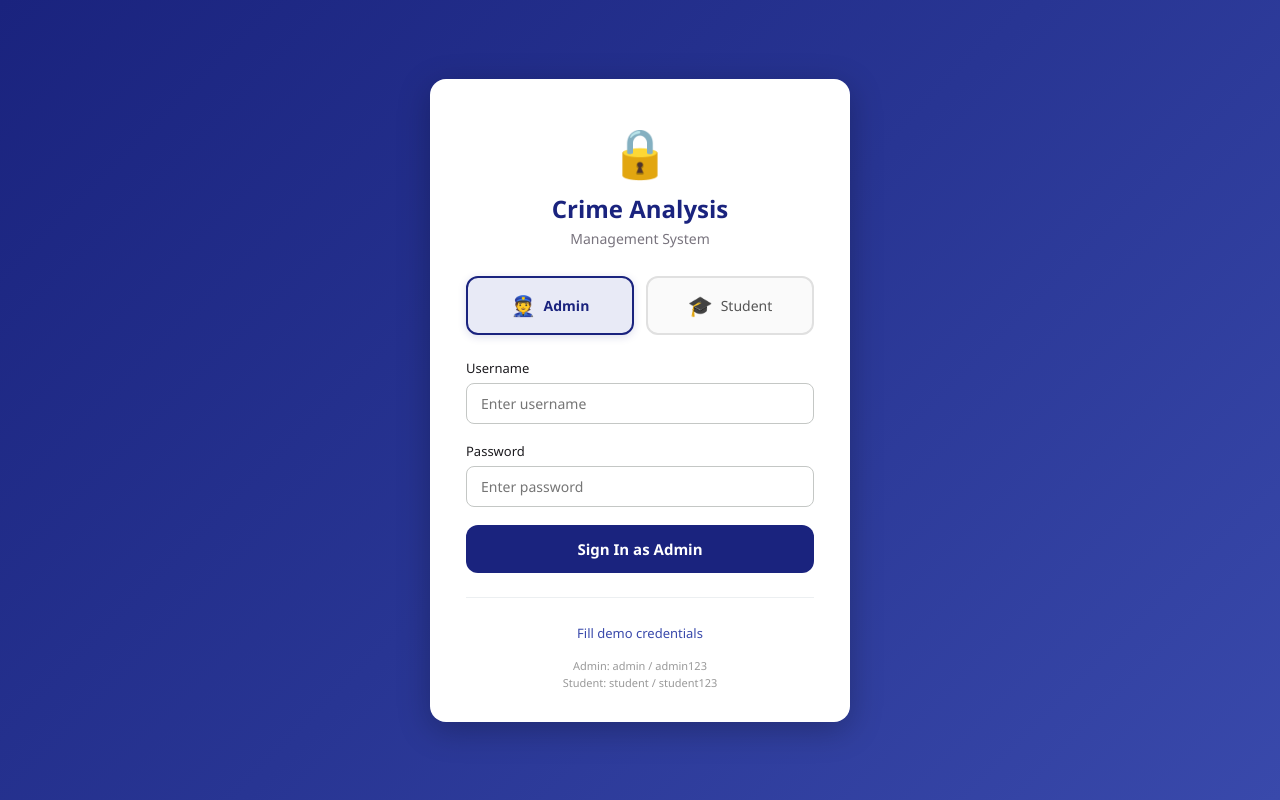
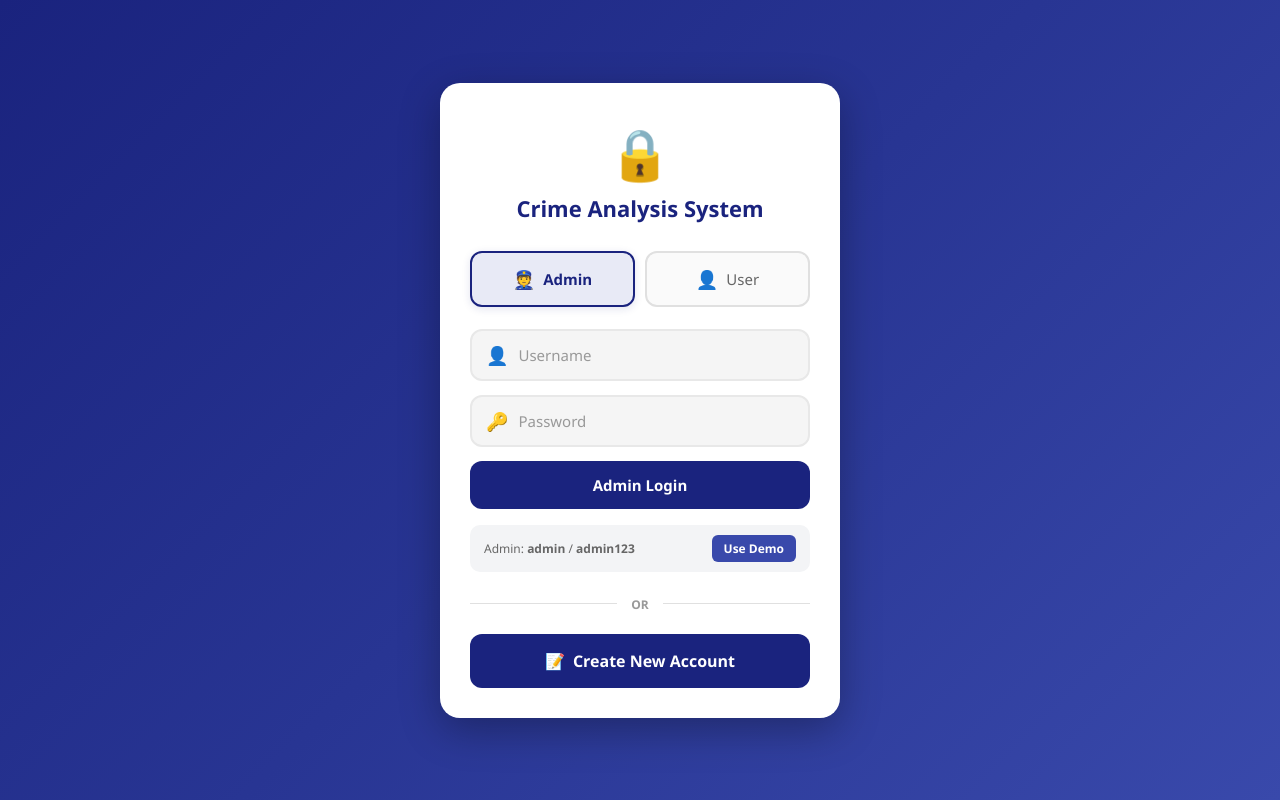
Before and after one commit to Nandinee479/crime-analysis, a Svelte app: page / in a window 1280 px wide. Built offline with nearby package versions, Linux system fonts and the light colour scheme.

Commit message:
Add user registration and login system with Admin/User roles

```diff
--- a/electron/preload.js
+++ b/electron/preload.js
@@ -14,6 +14,10 @@ contextBridge.exposeInMainWorld('api', {
   crime:        crud('crime'),
   crimeSuspect: crud('crime-suspect'),
   victim:       crud('victim'),
+  auth: {
+    login:    (d) => ipcRenderer.invoke('auth:login', d),
+    register: (d) => ipcRenderer.invoke('auth:register', d)
+  },
   dashboard: {
     getStats: () => ipcRenderer.invoke('dashboard:getStats')
   }
--- a/src/components/Sidebar.svelte
+++ b/src/components/Sidebar.svelte
@@ -39,7 +39,7 @@
     <div class="user-avatar">{user.name.charAt(0)}</div>
     <div class="user-details">
       <span class="user-name">{user.name}</span>
-      <span class="user-role">{admin ? 'Administrator' : 'Student'}</span>
+      <span class="user-role">{admin ? 'Administrator' : 'User'}</span>
     </div>
   </div>
 
--- a/src/login/LoginPage.svelte
+++ b/src/login/LoginPage.svelte
@@ -1,119 +1,222 @@
 <script>
-  import { authUser, login } from '../stores/auth.js'
+  import { authUser, login, register } from '../stores/auth.js'
 
+  let showRegister = false
   let role = 'admin'
   let username = ''
   let password = ''
+  let fullName = ''
   let error = ''
+  let success = ''
   let loading = false
 
-  function handleSubmit() {
+  async function handleLogin() {
     error = ''
+    success = ''
     if (!username.trim() || !password.trim()) {
-      error = 'Please fill in all fields'
+      error = 'Username ar password diun'
       return
     }
     loading = true
-    setTimeout(() => {
-      const result = login(role === 'admin' ? 'admin' : 'student', password)
+    const result = await login(username, password)
+    loading = false
+    if (!result.success) {
+      error = result.error
+    }
+  }
+
+  async function handleRegister() {
+    error = ''
+    success = ''
+    if (!fullName.trim() || !username.trim() || !password.trim()) {
+      error = 'Sob field fill korun'
+      return
+    }
+    if (password.length < 3) {
+      error = 'Password minimum 3 characters hote hobe'
+      return
+    }
+    loading = true
+    const result = await register({ username, password, fullName })
     loading = false
     if (result.success) {
-        authUser.set(result.user)
+      success = 'Account create hoyeche! Ekhn login korun.'
+      showRegister = false
+      username = ''
+      password = ''
+      fullName = ''
     } else {
       error = result.error
     }
-    }, 600)
   }
 
   function fillDemo() {
-    if (role === 'admin') {
     username = 'admin'
     password = 'admin123'
-    } else {
-      username = 'student'
-      password = 'student123'
+    role = 'admin'
+    error = ''
   }
+
+  function switchToAdmin() {
+    role = 'admin'
+    username = ''
+    password = ''
+    error = ''
+  }
+
+  function switchToUser() {
+    role = 'user'
+    username = ''
+    password = ''
     error = ''
   }
 </script>
 
-<div class="login-container">
+<div class="login-wrapper">
   <div class="login-card">
     <div class="login-header">
-      <div class="login-logo">🔒</div>
-      <h1>Crime Analysis</h1>
-      <p>Management System</p>
+      <div class="logo-icon">🔒</div>
+      <h1>Crime Analysis System</h1>
     </div>
 
-    <div class="role-selector">
-      <button
-        type="button"
-        class:active={role === 'admin'}
-        on:click={() => { role = 'admin'; username = ''; password = ''; error = '' }}
-      >
-        <span class="role-icon">👮</span>
-        <span>Admin</span>
+    {#if !showRegister}
+      <!-- LOGIN VIEW -->
+      <div class="role-tabs">
+        <button type="button" class:active={role === 'admin'} on:click={switchToAdmin}>
+          <span class="tab-icon">👮</span>
+          Admin
         </button>
-      <button
-        type="button"
-        class:active={role === 'student'}
-        on:click={() => { role = 'student'; username = ''; password = ''; error = '' }}
-      >
-        <span class="role-icon">🎓</span>
-        <span>Student</span>
+        <button type="button" class:active={role === 'user'} on:click={switchToUser}>
+          <span class="tab-icon">👤</span>
+          User
         </button>
       </div>
 
-    <form on:submit|preventDefault={handleSubmit}>
+      <form on:submit|preventDefault={handleLogin}>
         {#if error}
-        <div class="error-msg">{error}</div>
+          <div class="error-box">{error}</div>
+        {/if}
+        {#if success}
+          <div class="success-box">{success}</div>
         {/if}
 
-      <div class="form-group">
-        <label class="form-label">Username</label>
+        <div class="input-group">
+          <span class="input-icon">👤</span>
           <input
-          class="form-control"
             type="text"
+            class="login-input"
             bind:value={username}
-          placeholder="Enter username"
+            placeholder="Username"
             autocomplete="off"
           />
         </div>
 
-      <div class="form-group">
-        <label class="form-label">Password</label>
+        <div class="input-group">
+          <span class="input-icon">🔑</span>
           <input
-          class="form-control"
             type="password"
+            class="login-input"
             bind:value={password}
-          placeholder="Enter password"
+            placeholder="Password"
           />
         </div>
 
-      <button class="btn btn-login" type="submit" disabled={loading}>
+        <button class="btn-login" type="submit" disabled={loading}>
           {#if loading}
-          <span class="spinner"></span>
-          Signing in…
+            <span class="loader"></span>
+            Signing in...
           {:else}
-          Sign In as {role === 'admin' ? 'Admin' : 'Student'}
+            {role === 'admin' ? 'Admin Login' : 'User Login'}
           {/if}
         </button>
       </form>
 
-    <div class="login-footer">
-      <button class="btn-demo" type="button" on:click={fillDemo}>
-        Fill demo credentials
+      {#if role === 'admin'}
+        <div class="demo-box">
+          <span>Admin: <b>admin</b> / <b>admin123</b></span>
+          <button class="demo-btn" type="button" on:click={fillDemo}>Use Demo</button>
+        </div>
+      {/if}
+
+      <div class="divider">
+        <span>OR</span>
+      </div>
+
+      <button class="btn-register" type="button" on:click={() => { showRegister = true; error = ''; success = '' }}>
+        <span>📝</span>
+        Create New Account
       </button>
-      <div class="demo-credentials">
-        <span>Admin: admin / admin123</span>
-        <span>Student: student / student123</span>
+
+    {:else}
+      <!-- REGISTER VIEW -->
+      <div class="register-header">
+        <span class="back-icon" on:click={() => { showRegister = false; error = ''; success = '' }}>←</span>
+        <h2>Create Account</h2>
       </div>
+
+      <form on:submit|preventDefault={handleRegister}>
+        {#if error}
+          <div class="error-box">{error}</div>
+        {/if}
+        {#if success}
+          <div class="success-box">{success}</div>
+        {/if}
+
+        <div class="input-group">
+          <span class="input-icon">📋</span>
+          <input
+            type="text"
+            class="login-input"
+            bind:value={fullName}
+            placeholder="Full Name"
+            autocomplete="off"
+          />
         </div>
+
+        <div class="input-group">
+          <span class="input-icon">👤</span>
+          <input
+            type="text"
+            class="login-input"
+            bind:value={username}
+            placeholder="Username"
+            autocomplete="off"
+          />
+        </div>
+
+        <div class="input-group">
+          <span class="input-icon">🔑</span>
+          <input
+            type="password"
+            class="login-input"
+            bind:value={password}
+            placeholder="Password (min 3 chars)"
+          />
+        </div>
+
+        <button class="btn-register-action" type="submit" disabled={loading}>
+          {#if loading}
+            <span class="loader"></span>
+            Creating...
+          {:else}
+            Create Account
+          {/if}
+        </button>
+      </form>
+
+      <div class="divider">
+        <span>OR</span>
+      </div>
+
+      <button class="btn-back-login" type="button" on:click={() => { showRegister = false; error = ''; success = '' }}>
+        Already have an account? Sign In
+      </button>
+    {/if}
   </div>
 </div>
 
 <style>
-  .login-container {
+  .login-wrapper {
     min-height: 100vh;
     display: flex;
     align-items: center;
@@ -123,134 +226,88 @@
   }
   .login-card {
     background: #fff;
-    border-radius: 16px;
-    box-shadow: 0 8px 32px rgba(0,0,0,.25);
+    border-radius: 20px;
+    box-shadow: 0 12px 40px rgba(0,0,0,.3);
     width: 100%;
-    max-width: 420px;
-    padding: 40px 36px 32px;
+    max-width: 400px;
+    padding: 36px 30px 30px;
     animation: slideUp .3s ease;
   }
-  .login-header {
-    text-align: center;
-    margin-bottom: 28px;
+  @keyframes slideUp { from { transform: translateY(20px); opacity: 0 } to { transform: translateY(0); opacity: 1 } }
+  .login-header { text-align: center; margin-bottom: 28px; }
+  .logo-icon { font-size: 50px; margin-bottom: 6px; }
+  .login-header h1 { font-size: 22px; font-weight: 700; color: #1A237E; margin: 0; }
+  .role-tabs { display: flex; gap: 10px; margin-bottom: 22px; }
+  .role-tabs button {
+    flex: 1; display: flex; align-items: center; justify-content: center; gap: 8px;
+    padding: 14px; border: 2px solid #E0E0E0; border-radius: 12px;
+    background: #FAFAFA; cursor: pointer; font-size: 15px; font-weight: 500;
+    color: #666; transition: all .2s; font-family: inherit;
   }
-  .login-logo {
-    font-size: 48px;
-    margin-bottom: 8px;
+  .role-tabs button:hover { border-color: #3949AB; background: #EDE7F6; }
+  .role-tabs button.active { border-color: #1A237E; background: #E8EAF6; color: #1A237E; font-weight: 700; box-shadow: 0 2px 8px rgba(26,35,126,.12); }
+  .tab-icon { font-size: 18px; }
+  .input-group {
+    display: flex; align-items: center; gap: 10px;
+    background: #F5F5F5; border: 2px solid #E8E8E8;
+    border-radius: 12px; padding: 4px 14px;
+    margin-bottom: 14px; transition: border-color .2s;
   }
-  .login-header h1 {
-    font-size: 24px;
-    font-weight: 700;
-    color: #1A237E;
-    margin: 0;
+  .input-group:focus-within { border-color: #3949AB; background: #fff; }
+  .input-icon { font-size: 18px; }
+  .login-input {
+    flex: 1; border: none; background: transparent; padding: 10px 0;
+    font-size: 15px; outline: none; font-family: inherit; color: #333;
   }
-  .login-header p {
-    font-size: 14px;
-    color: #79747E;
-    margin: 4px 0 0;
+  .login-input::placeholder { color: #999; }
+  .btn-login {
+    width: 100%; padding: 14px; background: #1A237E; color: #fff;
+    border: none; border-radius: 12px; font-size: 15px; font-weight: 700;
+    cursor: pointer; margin-top: 6px; display: flex; align-items: center;
+    justify-content: center; gap: 8px; transition: all .2s; font-family: inherit;
   }
-  .role-selector {
-    display: flex;
-    gap: 12px;
-    margin-bottom: 24px;
+  .btn-login:hover:not(:disabled) { background: #283593; box-shadow: 0 4px 16px rgba(26,35,126,.3); }
+  .btn-login:disabled { opacity: .6; cursor: not-allowed; }
+  .loader { width: 16px; height: 16px; border: 2px solid rgba(255,255,255,.3); border-top-color: #fff; border-radius: 50%; animation: spin .6s linear infinite; }
+  @keyframes spin { to { transform: rotate(360deg) } }
+  .demo-box {
+    margin-top: 16px; padding: 10px 14px; background: #F3F4F6; border-radius: 10px;
+    display: flex; align-items: center; justify-content: space-between; font-size: 12px; color: #666;
   }
-  .role-selector button {
-    flex: 1;
-    display: flex;
-    align-items: center;
-    justify-content: center;
-    gap: 8px;
-    padding: 14px;
-    border: 2px solid #E0E0E0;
-    border-radius: 12px;
-    background: #FAFAFA;
-    cursor: pointer;
-    font-size: 14px;
-    font-weight: 500;
-    color: #555;
-    transition: all .2s ease;
-    font-family: inherit;
+  .demo-btn {
+    background: #3949AB; color: #fff; border: none; padding: 5px 12px;
+    border-radius: 6px; font-size: 12px; cursor: pointer; font-weight: 600; font-family: inherit;
   }
-  .role-selector button:hover {
-    border-color: #3949AB;
-    background: #EDE7F6;
+  .demo-btn:hover { background: #1A237E; }
+  .error-box { background: #FFEBEE; color: #C62828; padding: 10px 14px; border-radius: 10px; font-size: 13px; margin-bottom: 14px; font-weight: 500; }
+  .success-box { background: #E8F5E9; color: #2E7D32; padding: 10px 14px; border-radius: 10px; font-size: 13px; margin-bottom: 14px; font-weight: 500; }
+  .divider { text-align: center; margin: 20px 0; position: relative; }
+  .divider::before { content: ''; position: absolute; left: 0; top: 50%; width: 100%; height: 1px; background: #E0E0E0; }
+  .divider span { background: #fff; padding: 0 14px; position: relative; font-size: 12px; color: #999; font-weight: 600; }
+  .btn-register {
+    width: 100%; padding: 16px; background: #1A237E; color: #fff;
+    border: none; border-radius: 12px; font-size: 16px; font-weight: 700;
+    cursor: pointer; display: flex; align-items: center; justify-content: center;
+    gap: 8px; transition: all .2s; font-family: inherit;
+    margin-top: 10px;
   }
-  .role-selector button.active {
-    border-color: #1A237E;
-    background: #E8EAF6;
-    color: #1A237E;
-    font-weight: 600;
-    box-shadow: 0 2px 8px rgba(26,35,126,.15);
+  .btn-register:hover { background: #283593; box-shadow: 0 4px 16px rgba(26,35,126,.3); }
+  .register-header { display: flex; align-items: center; gap: 12px; margin-bottom: 22px; }
+  .back-icon { font-size: 22px; cursor: pointer; color: #1A237E; padding: 4px; border-radius: 8px; transition: background .2s; }
+  .back-icon:hover { background: #EDE7F6; }
+  .register-header h2 { font-size: 18px; font-weight: 700; color: #1A237E; margin: 0; }
+  .btn-register-action {
+    width: 100%; padding: 14px; background: #2E7D32; color: #fff;
+    border: none; border-radius: 12px; font-size: 15px; font-weight: 700;
+    cursor: pointer; margin-top: 6px; display: flex; align-items: center;
+    justify-content: center; gap: 8px; transition: all .2s; font-family: inherit;
   }
-  .role-icon { font-size: 20px; }
-  .form-group { margin-bottom: 18px; }
-  .error-msg {
-    background: #FFEBEE;
-    color: #C62828;
-    padding: 10px 14px;
-    border-radius: 8px;
-    font-size: 13px;
-    margin-bottom: 16px;
-    font-weight: 500;
+  .btn-register-action:hover:not(:disabled) { background: #1B5E20; box-shadow: 0 4px 16px rgba(46,125,50,.3); }
+  .btn-register-action:disabled { opacity: .6; cursor: not-allowed; }
+  .btn-back-login {
+    width: 100%; padding: 14px; background: none; color: #1A237E;
+    border: none; font-size: 14px; font-weight: 600;
+    cursor: pointer; transition: all .2s; font-family: inherit;
   }
-  .btn-login {
-    width: 100%;
-    padding: 14px;
-    background: #1A237E;
-    color: #fff;
-    border: none;
-    border-radius: 12px;
-    font-size: 15px;
-    font-weight: 600;
-    cursor: pointer;
-    display: flex;
-    align-items: center;
-    justify-content: center;
-    gap: 8px;
-    transition: all .2s ease;
-    font-family: inherit;
-  }
-  .btn-login:hover:not(:disabled) {
-    background: #283593;
-    box-shadow: 0 4px 12px rgba(26,35,126,.3);
-  }
-  .btn-login:disabled {
-    opacity: .7;
-    cursor: not-allowed;
-  }
-  .spinner {
-    width: 18px;
-    height: 18px;
-    border: 2px solid rgba(255,255,255,.3);
-    border-top-color: #fff;
-    border-radius: 50%;
-    animation: spin .6s linear infinite;
-  }
-  @keyframes spin { to { transform: rotate(360deg) } }
-  .login-footer {
-    margin-top: 24px;
-    text-align: center;
-    border-top: 1px solid #ECEFF1;
-    padding-top: 20px;
-  }
-  .btn-demo {
-    background: none;
-    border: none;
-    color: #3949AB;
-    font-size: 13px;
-    cursor: pointer;
-    padding: 6px 12px;
-    border-radius: 6px;
-    transition: background .2s;
-    font-family: inherit;
-  }
-  .btn-demo:hover { background: #EDE7F6; }
-  .demo-credentials {
-    margin-top: 10px;
-    display: flex;
-    flex-direction: column;
-    gap: 2px;
-    font-size: 11px;
-    color: #999;
-  }
+  .btn-back-login:hover { background: #EDE7F6; border-radius: 8px; }
 </style>
--- a/src/stores/auth.js
+++ b/src/stores/auth.js
@@ -1,22 +1,19 @@
 import { writable } from 'svelte/store'
 
 export const authUser = writable(null)
-
 export const isAdmin = writable(false)
 
-const DEFAULT_USERS = {
-  admin: { username: 'admin', password: 'admin123', role: 'admin', name: 'Administrator' },
-  student: { username: 'student', password: 'student123', role: 'student', name: 'Student' }
+export async function login(username, password) {
+  const result = await window.api.auth.login({ username, password })
+  if (result.success) {
+    authUser.set(result.user)
+    isAdmin.set(result.user.role === 'admin')
+  }
+  return result
 }
 
-export function login(username, password) {
-  const user = DEFAULT_USERS[username]
-  if (user && user.password === password) {
-    authUser.set({ username: user.username, role: user.role, name: user.name })
-    isAdmin.set(user.role === 'admin')
-    return { success: true, user }
-  }
-  return { success: false, error: 'Invalid username or password' }
+export async function register(data) {
+  return await window.api.auth.register(data)
 }
 
 export function logout() {
```
Also changed, not shown: electron/main.js (+30 -0 lines), package.json (+21 -7 lines), 1 other file (tests, documents, lock files or other folders). Lines whose indentation alone changed are shown as unchanged.
